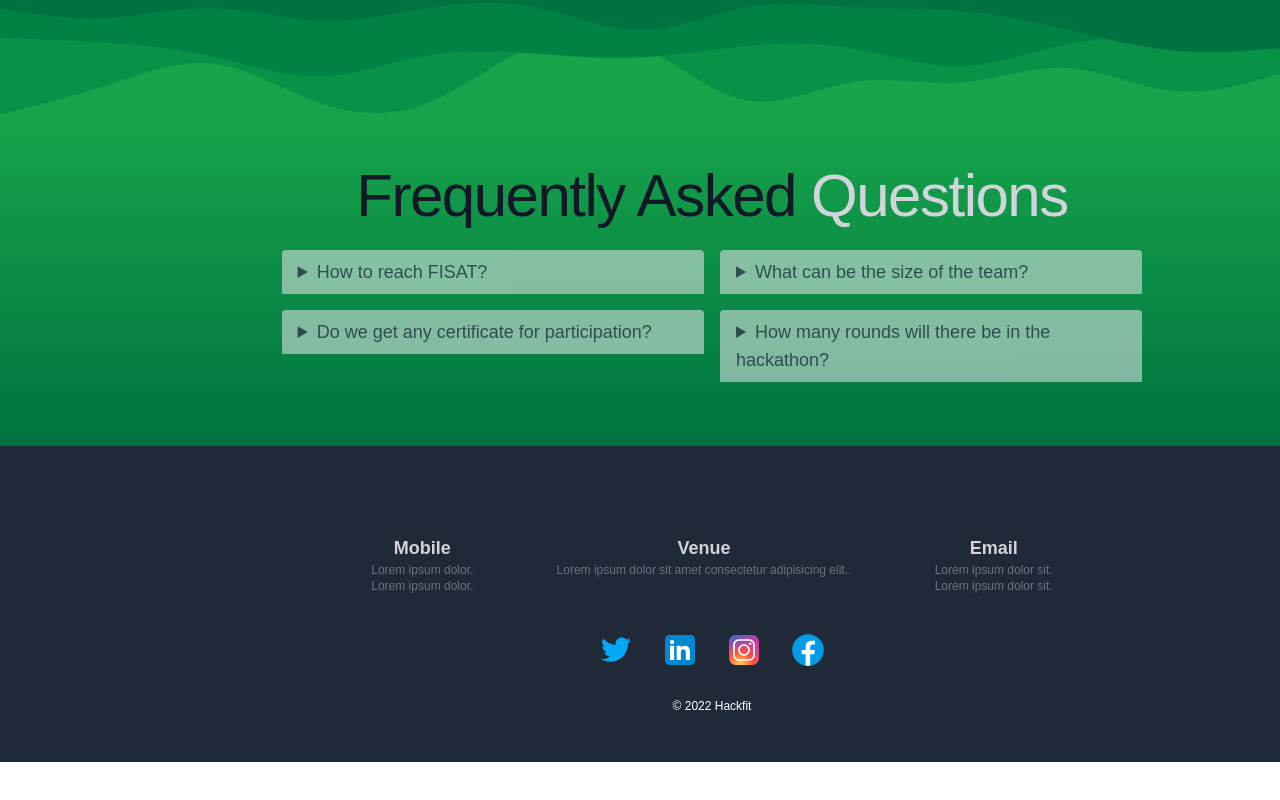
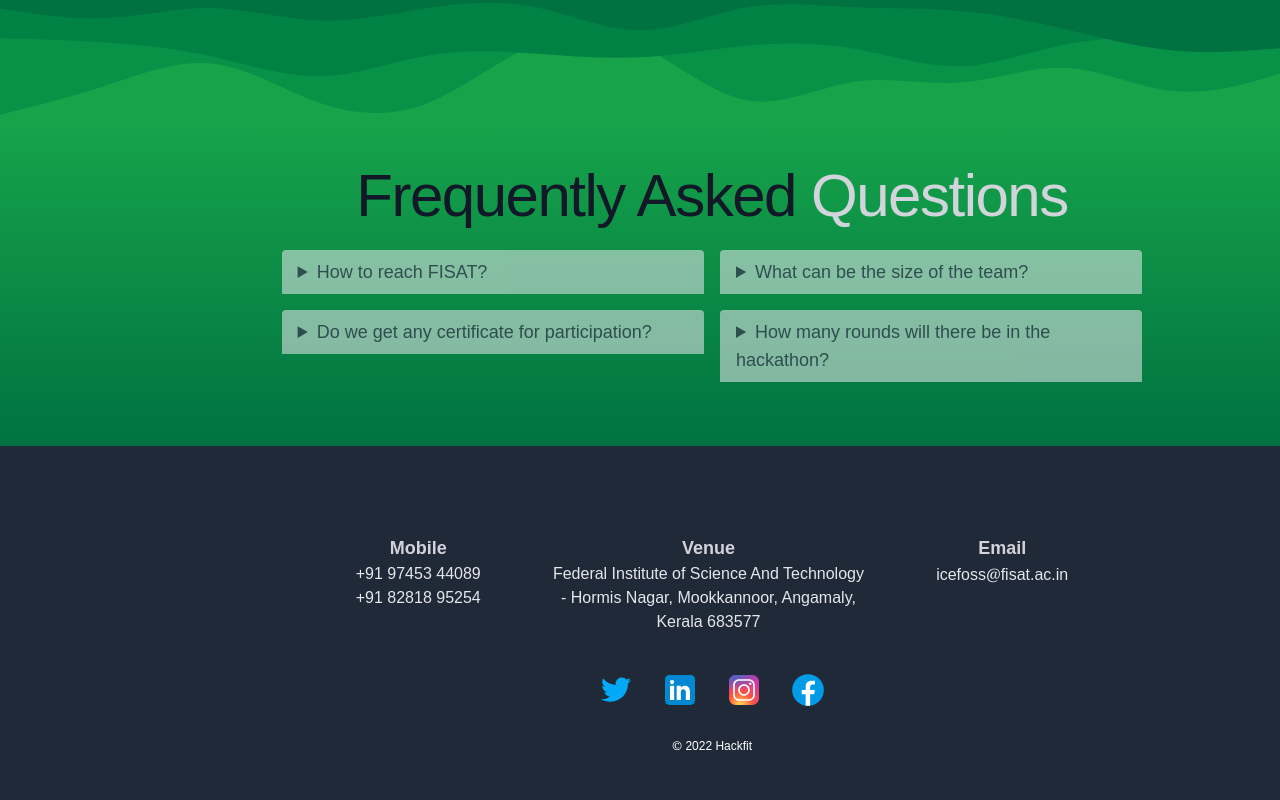
Before and after one commit to ICEFOSS/hackfit, a React (Create React App) app: page / in a window 1280 px wide. Shown: the part 8292-9092 px from the top of the page. Before the commit the page ends 9054 px from the top, so only its background shows below. Built offline with nearby package versions, Linux system fonts and the light colour scheme; a web font is replaced by a local one.

Commit message:
added footer details(except linkedin and twitter)

```diff
--- a/src/components/footer.js
+++ b/src/components/footer.js
@@ -11,19 +11,19 @@ export default function Footer() {
                             <div className="flex flex-col md:flex-row flex-wrap justify-center">
                                 <div className="Venue m-2">
                                     <h3 className="text-brochwhite text-lg font-semibold">Mobile</h3>
-                                    <p className="max-w-lg mx-auto text-xs text-gray-500">
-                                        Lorem ipsum dolor.
+                                    <p className="max-w-xs mx-auto text-md text-gray-200">
+                                        +91 97453 44089
                                     </p>
-                                    <p className="max-w-lg mx-auto text-xs text-gray-500">
-                                        Lorem ipsum dolor.
+                                    <p className="max-w-xs mx-auto text-md text-gray-200">
+                                        +91 82818 95254
                                     </p>
                                 </div>
                             </div>
                             <div className="flex flex-col md:flex-row flex-wrap justify-center">
                                 <div className="Venue m-2">
                                     <h3 className="text-brochwhite text-lg font-semibold">Venue</h3>
-                                    <p className="max-w-lg mx-auto text-xs text-gray-500">
-                                        Lorem ipsum dolor sit amet consectetur adipisicing elit..
+                                    <p className="max-w-xs mx-auto text-md text-gray-200">
+                                        Federal Institute of Science And Technology - Hormis Nagar, Mookkannoor, Angamaly, Kerala 683577
                                     </p>
                                 </div>
                             </div>
@@ -31,11 +31,8 @@ export default function Footer() {
                             <div className="flex flex-col md:flex-row flex-wrap justify-center">
                                 <div className="Venue m-2">
                                     <h3 className="text-brochwhite text-lg font-semibold">Email</h3>
-                                    <p className="max-w-lg mx-auto text-xs text-gray-500">
-                                        Lorem ipsum dolor sit.
-                                    </p>
-                                    <p className="max-w-lg mx-auto text-xs text-gray-500">
-                                        Lorem ipsum dolor sit.
+                                    <p className="max-w-lg mx-auto text-md text-gray-200">
+                                        icefoss<span className=" font-serif">@</span>fisat.ac.in
                                     </p>
                                 </div>
                             </div>
@@ -44,22 +41,22 @@ export default function Footer() {
 
                         <div className="social-media">
                             <div className="flex justify-center space-x-6">
-                                <a href="" target="_blank" rel="noreferrer" aria-label="Twitter" className="text-blue-500">
+                                <a href="" target="blank" rel="noreferrer" aria-label="Twitter" className="text-blue-500">
                                     <Twitter_svg />
                                 </a>
 
-                                <a href="" target="_blank" rel="noreferrer" aria-label="Linkedin" className="text-gray-900">
+                                <a href="" target="blank" rel="noreferrer" aria-label="Linkedin" className="text-gray-900">
                                     <Linkedin_svg />
                                 </a>
-                                <a href="" target="_blank" rel="noreferrer" aria-label="Instagram" className="text-pink-500 md:mt-0 mt-2">
+                                <a href="https://www.instagram.com/icefossfisat/" target="blank" rel="noreferrer" aria-label="Instagram" className="text-pink-500 md:mt-0 mt-2">
                                     <Instagram_svg />
                                 </a>
-                                <a href="" target="_blank" rel="noreferrer" aria-label="Facebook" className="text-blue-500 sm:mt-0 mt-2">
+                                <a href="https://www.facebook.com/icefossfisat/" target="blank" rel="noreferrer" aria-label="Facebook" className="text-blue-500 sm:mt-0 mt-2">
                                     <Facebook_svg />
                                 </a>
                             </div>
                         </div>
-                        <p className="text-xs text-center font-medium mx-auto">&copy; 2022 Hackfit</p>
+                        <p className="text-xs text-center font-medium mx-auto"><span className=" font-serif">&copy;</span> 2022 Hackfit</p>
                     </div>
                 </div>
             </footer>
```
